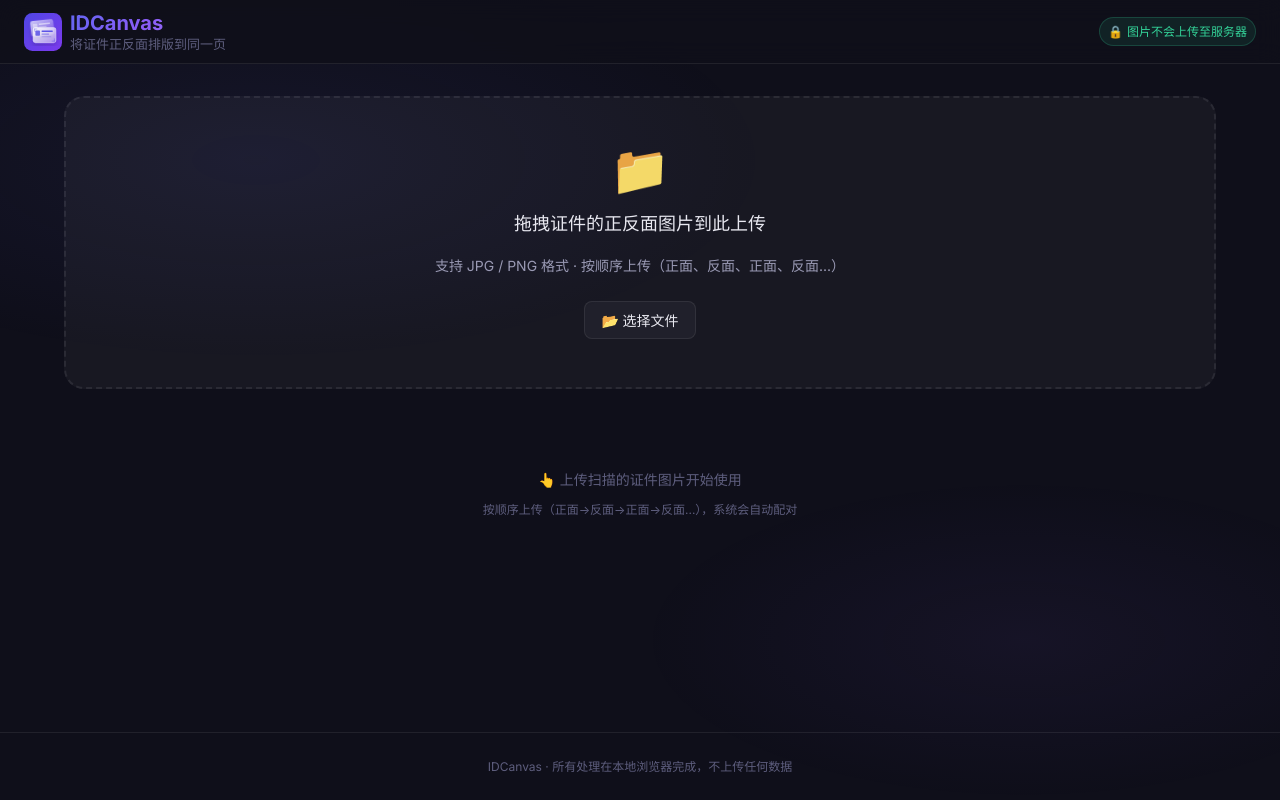
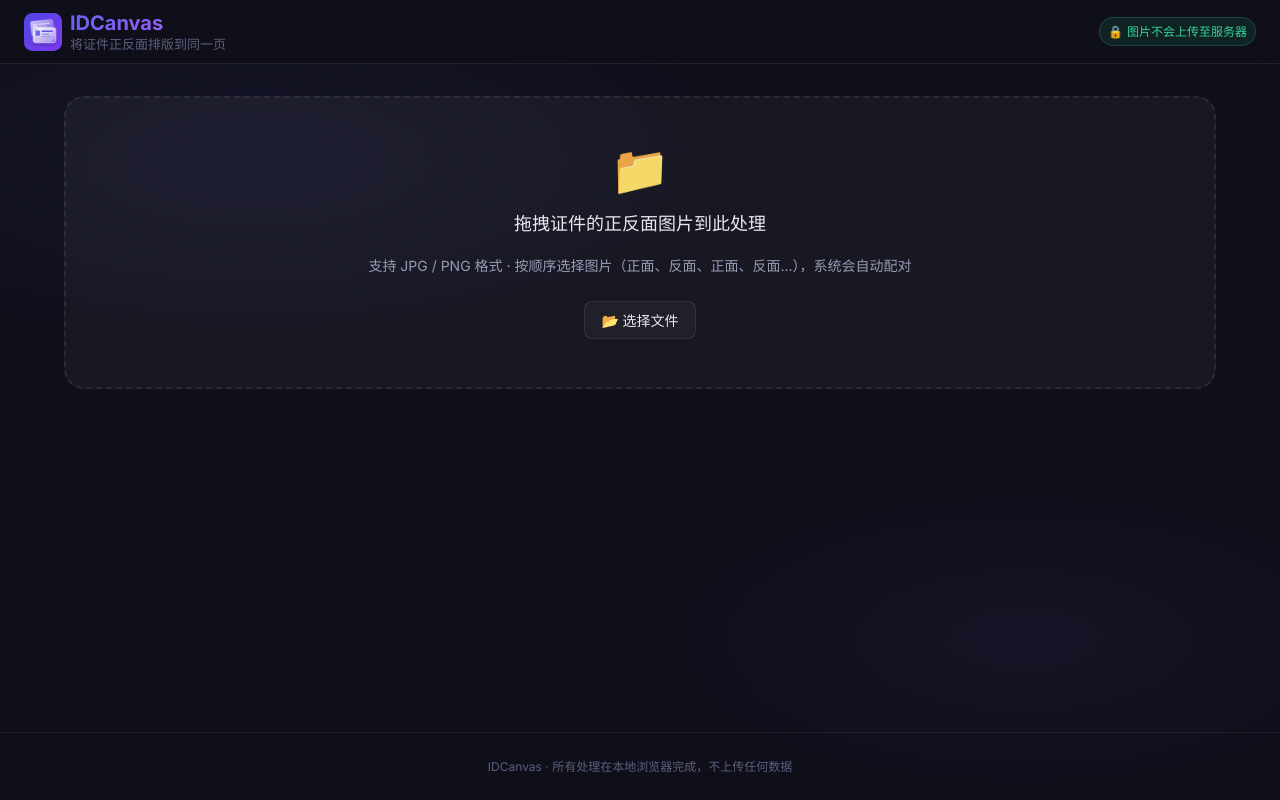
Before and after one commit to cauchyds/IDCanvas, a React (Vite) app: page / in a window 1280 px wide. Built offline with nearby package versions, Linux system fonts and the light colour scheme.

Commit message:
Update dropzone copy and remove redundant empty state

```diff
--- a/src/App.jsx
+++ b/src/App.jsx
@@ -128,14 +128,7 @@ export default function App() {
           settings={settings}
         />
 
-        {cardPairs.length === 0 && (
-          <div className="app-empty-state">
-            <p>👆 上传扫描的证件图片开始使用</p>
-            <p style={{ marginTop: '8px', fontSize: '0.75rem' }}>
-              按顺序上传（正面→反面→正面→反面...），系统会自动配对
-            </p>
-          </div>
-        )}
+
       </main>
 
       <footer className="app-footer">
--- a/src/components/DropZone.jsx
+++ b/src/components/DropZone.jsx
@@ -51,9 +51,9 @@ export default function DropZone({ onFilesSelected }) {
       >
         <div className="dropzone-content">
           <div className="dropzone-icon">📁</div>
-          <div className="dropzone-text">拖拽证件的正反面图片到此上传</div>
+          <div className="dropzone-text">拖拽证件的正反面图片到此处理</div>
           <div className="dropzone-hint">
-            支持 JPG / PNG 格式 · 按顺序上传（正面、反面、正面、反面...）
+            支持 JPG / PNG 格式 · 按顺序选择图片（正面、反面、正面、反面...），系统会自动配对
           </div>
           <div className="dropzone-actions">
             <button className="btn" type="button" onClick={(e) => { e.stopPropagation(); fileInputRef.current?.click(); }}>
```
